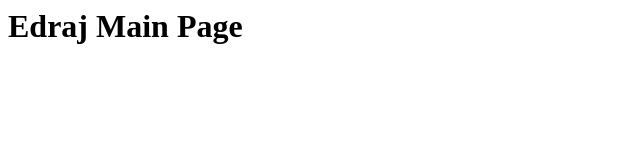
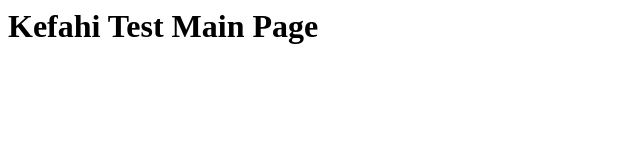
Before and after one commit to kefahi/edraj.github.io, a plain HTML site: page index.html in a window 1280 px wide. Shown: the whole page, without its empty margins (0-640 px from the left). Drawn offline with Linux system fonts and the light colour scheme.

Commit message:
Update index.html

```diff
--- a/index.html
+++ b/index.html
@@ -1,5 +1,5 @@
 <html>
 <body>
-<h1> Edraj Main Page </h1>
+<h1> Kefahi Test Main Page </h1>
 </body>
 </html>
```
